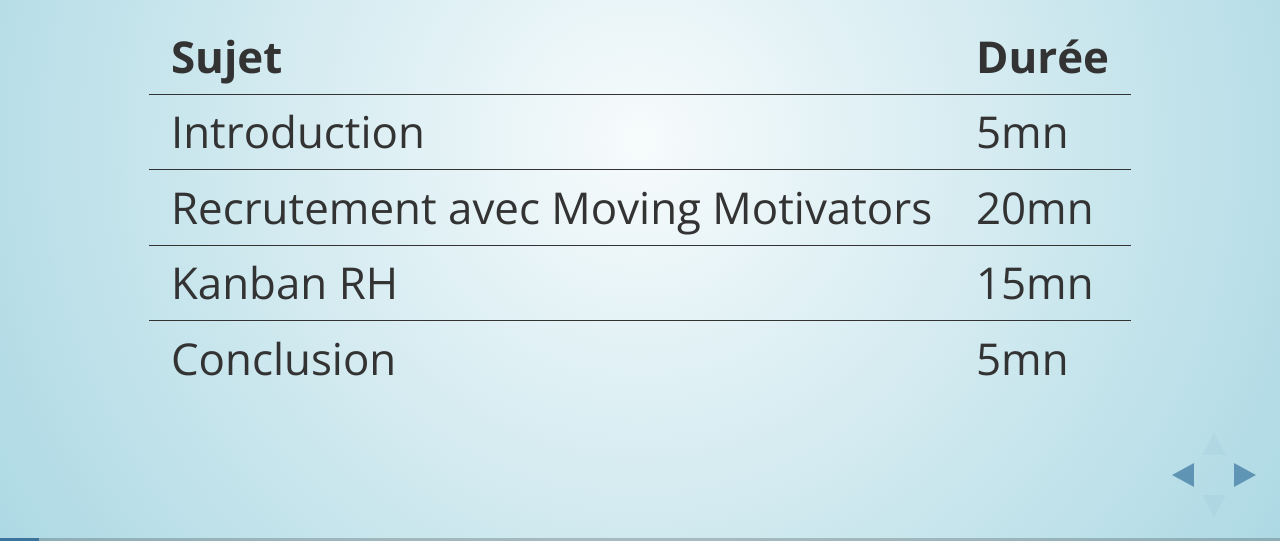
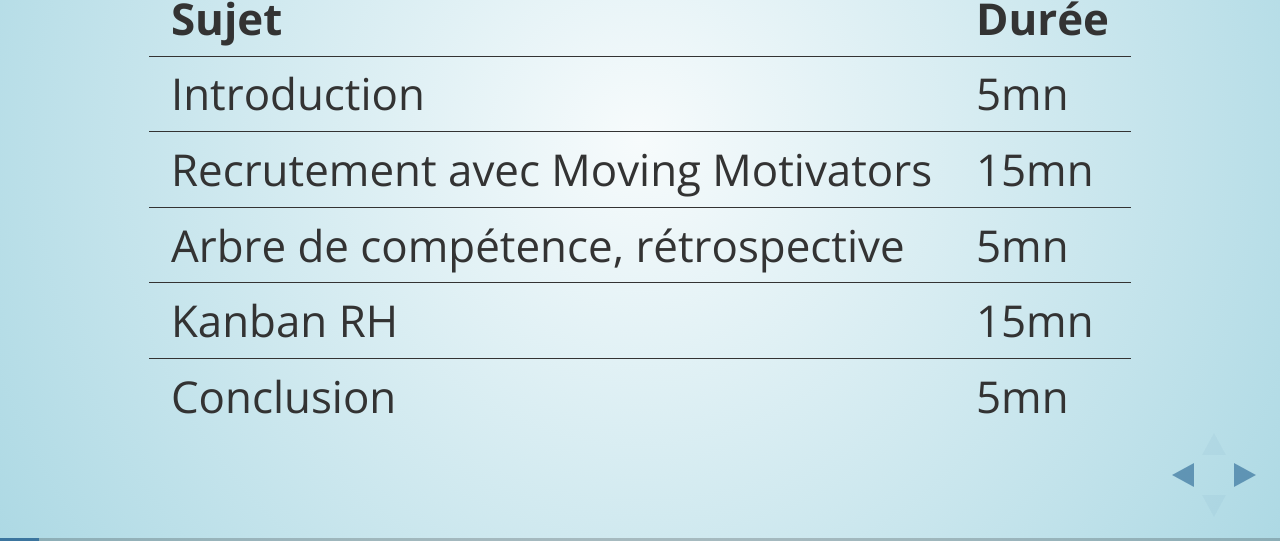
Before and after one commit to alexthib/revealprez, a website: page agileday-hr/index.html in a window 1280 px wide. Both pictures are taken after a click on the button 1251 px from the left and 734 px from the top of the page. Shown: the part 259-800 px from the top of the page. Drawn offline with nearby package versions, Linux system fonts and the light colour scheme.

Commit message:
arbre de compet

```diff
--- a/agileday-hr/index.html
+++ b/agileday-hr/index.html
@@ -67,7 +67,11 @@
 							</tr>
 							<tr>
 								<td>Recrutement avec Moving Motivators</td>
-								<td>20mn</td>
+								<td>15mn</td>
+							</tr>
+							<tr>
+								<td>Arbre de compétence, rétrospective</td>
+								<td>5mn</td>
 							</tr>
 							<tr>
 								<td>Kanban RH</td>
```
